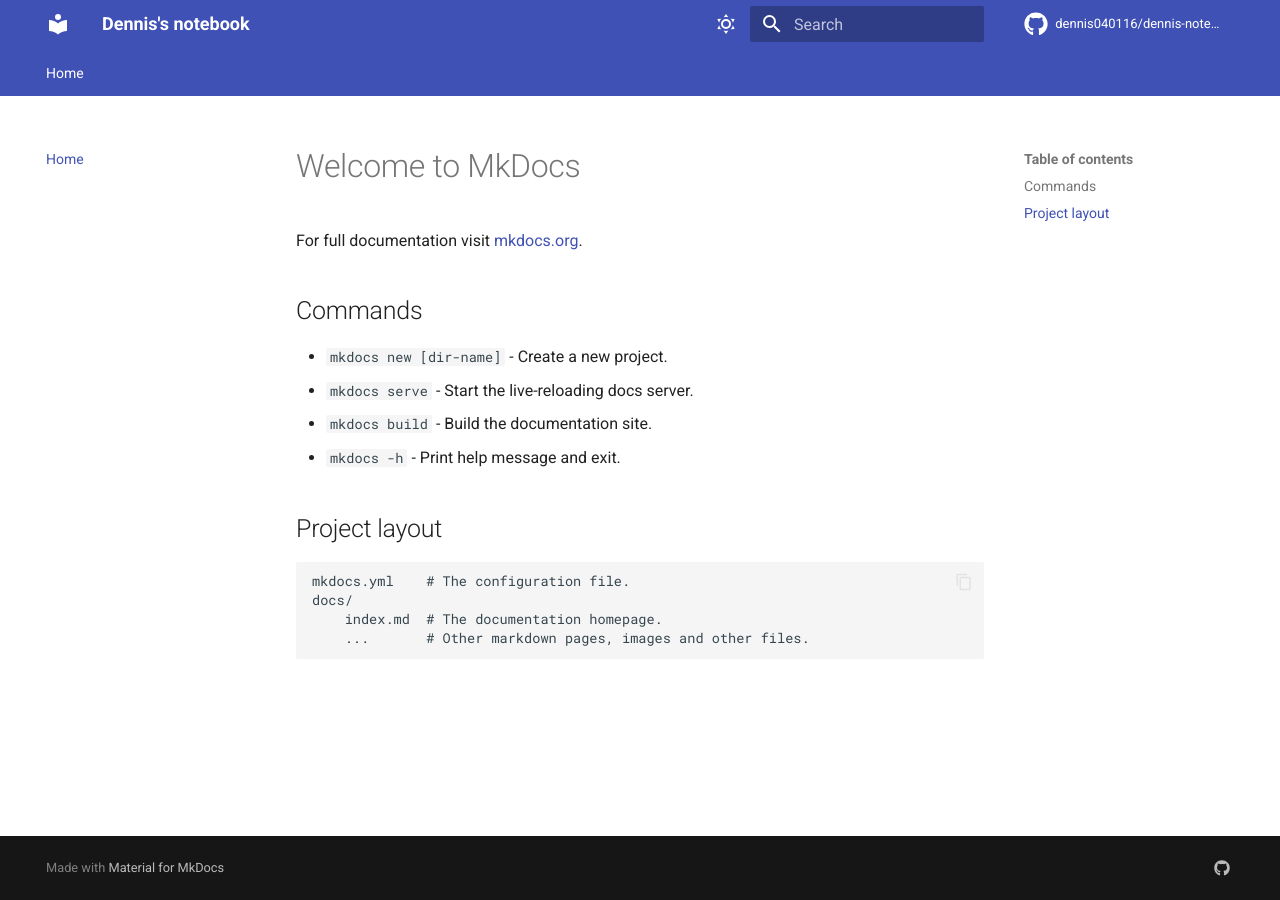
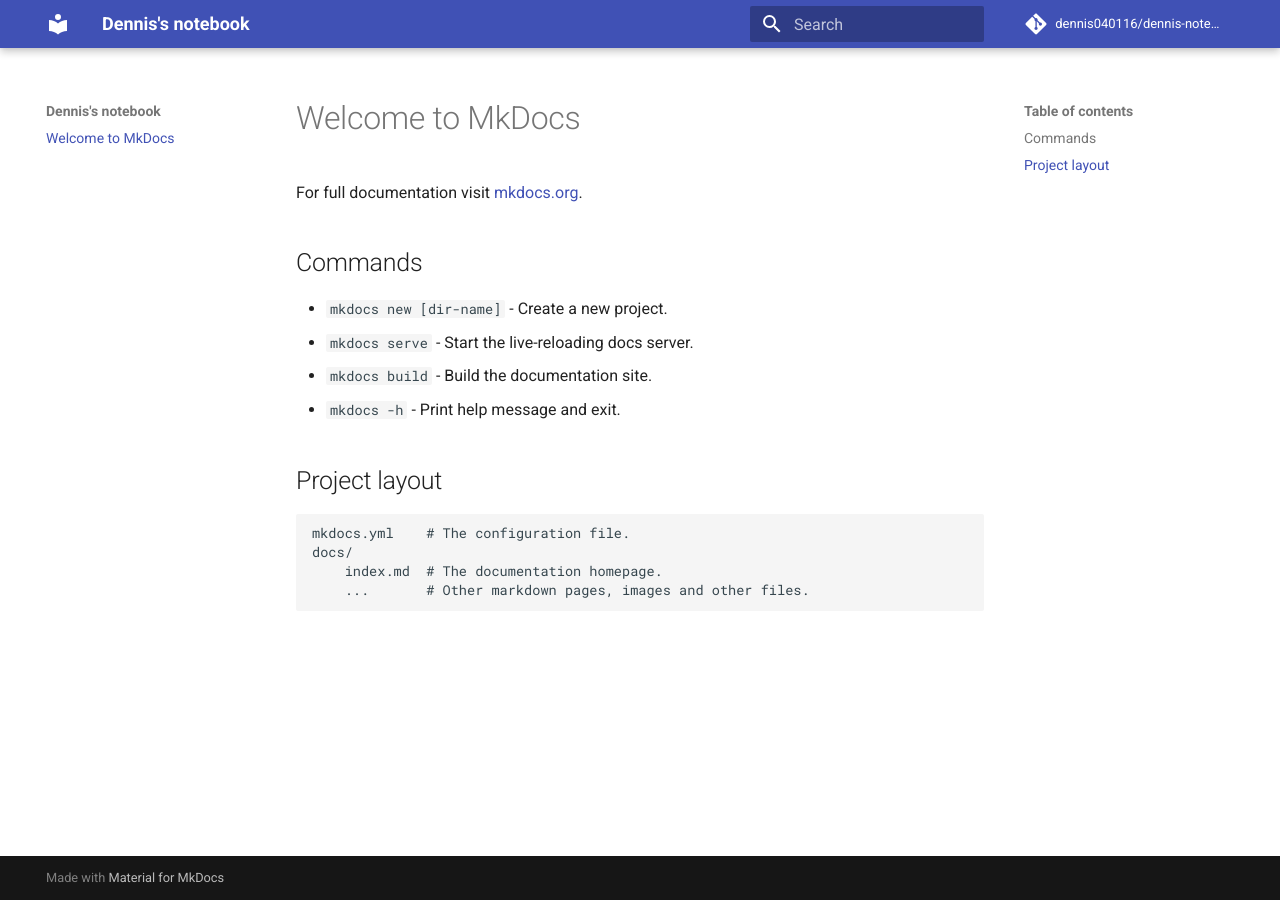
Before and after one commit to dennis040116/dennis-notebook, an MkDocs documentation site: the page built from docs/index.md, in a window 1280 px wide. Built offline with MkDocs 1.6.1 and Material for MkDocs 9.7.7, drawn with Linux system fonts in a browser that asks for light colours; nearby versions of some CDN libraries; library files that are not in the unit come from our copies; comment, search, counter and statistics services are not loaded.

Commit message:
20240119

```diff
--- a/mkdocs.yml
+++ b/mkdocs.yml
@@ -8,128 +8,128 @@
 
 theme:
   name: material
-  features:
-    - navigation.tabs
-    # - navigation.sections
-    - navigation.prune
-    - navigation.instant
-    - navigation.tracking
-    - navigation.indexes
-    #　- navigation.expand
-    - navigation.tracking
-    - navigation.top
-    - header.autohide
-    - search.highlight
-    - search.share
-    - search.suggest
-    # - toc.integrate
-    - content.code.copy
-    - content.code.annotate
-    - material.extensions.emoji.twemoji
+#   features:
+#     - navigation.tabs
+#     # - navigation.sections
+#     - navigation.prune
+#     - navigation.instant
+#     - navigation.tracking
+#     - navigation.indexes
+#     #　- navigation.expand
+#     - navigation.tracking
+#     - navigation.top
+#     - header.autohide
+#     - search.highlight
+#     - search.share
+#     - search.suggest
+#     # - toc.integrate
+#     - content.code.copy
+#     - content.code.annotate
+#     - material.extensions.emoji.twemoji
 
 
-  palette:
+#   palette:
 
-    # Palette toggle for light mode
-    - media: "(prefers-color-scheme: light)"
-      scheme: default
-      primary: indigo
-      accent: deep purple
-      toggle:
-        icon: material/weather-sunny
-        name: Switch to dark mode
+#     # Palette toggle for light mode
+#     - media: "(prefers-color-scheme: light)"
+#       scheme: default
+#       primary: indigo
+#       accent: deep purple
+#       toggle:
+#         icon: material/weather-sunny
+#         name: Switch to dark mode
 
-    # Palette toggle for dark mode
-    - media: "(prefers-color-scheme: dark)"
-      scheme: slate
-      primary: cyan
-      accent: deep purple
-      toggle:
-        icon: material/weather-night
-        name: Switch to light mode
-  font:
-    text: Roboto
-    code: Roboto Mono
-  icon:
-    repo: fontawesome/brands/github
+#     # Palette toggle for dark mode
+#     - media: "(prefers-color-scheme: dark)"
+#       scheme: slate
+#       primary: cyan
+#       accent: deep purple
+#       toggle:
+#         icon: material/weather-night
+#         name: Switch to light mode
+#   font:
+#     text: Roboto
+#     code: Roboto Mono
+#   icon:
+#     repo: fontawesome/brands/github
 
 
-markdown_extensions:
-  - toc:
-      permalink: true
-      toc_depth: 4
-  - meta
-  - def_list
-  - attr_list
-  - md_in_html
-  - sane_lists
-  - admonition
-  - pymdownx.keys
-  - pymdownx.mark
-  - pymdownx.tilde
-  - pymdownx.critic
-  - pymdownx.details
-  - pymdownx.snippets
-  - pymdownx.magiclink
-  - pymdownx.inlinehilite
-  - pymdownx.smartsymbols  #智能符号
-  # - pymdownx.superfences: # 可在列表等处嵌入块
-  #     # make exceptions to highlighting of code:
-  #     custom_fences:
-  #         - name: mermaid
-  #           class: mermaid
-  #           format: !!python/name:mermaid2.fence_mermaid
-  - pymdownx.tabbed:
-      alternate_style: true
-  - pymdownx.tasklist:
-      custom_checkbox: true
-  - pymdownx.highlight:
-      anchor_linenums: true
-  - pymdownx.arithmatex:
-      generic: true
-  - footnotes
-  - meta # 支持markdown博客文件头的元数据，比如标题
-  - toc:
-      permalink: "#"
-      baselevel: 1
-      separator: "_"
-  - attr_list
-  - pymdownx.highlight: # 支持代码块语法高亮，！！！跟mermaid冲突
-  # - linenums: true # 显示行号
+# markdown_extensions:
+#   - toc:
+#       permalink: true
+#       toc_depth: 4
+#   - meta
+#   - def_list
+#   - attr_list
+#   - md_in_html
+#   - sane_lists
+#   - admonition
+#   - pymdownx.keys
+#   - pymdownx.mark
+#   - pymdownx.tilde
+#   - pymdownx.critic
+#   - pymdownx.details
+#   - pymdownx.snippets
+#   - pymdownx.magiclink
+#   - pymdownx.inlinehilite
+#   - pymdownx.smartsymbols  #智能符号
+#   # - pymdownx.superfences: # 可在列表等处嵌入块
+#   #     # make exceptions to highlighting of code:
+#   #     custom_fences:
+#   #         - name: mermaid
+#   #           class: mermaid
+#   #           format: !!python/name:mermaid2.fence_mermaid
+#   - pymdownx.tabbed:
+#       alternate_style: true
+#   - pymdownx.tasklist:
+#       custom_checkbox: true
+#   - pymdownx.highlight:
+#       anchor_linenums: true
+#   - pymdownx.arithmatex:
+#       generic: true
+#   - footnotes
+#   - meta # 支持markdown博客文件头的元数据，比如标题
+#   - toc:
+#       permalink: "#"
+#       baselevel: 1
+#       separator: "_"
+#   - attr_list
+#   - pymdownx.highlight: # 支持代码块语法高亮，！！！跟mermaid冲突
+#   # - linenums: true # 显示行号
 
-plugins:
-  - changelog
-  - search:
-      lang: zh
-  - git-revision-date-localized:
-      type: datetime
-      timezone: Asia/Shanghai
-      locale: zh
-      enable_creation_date: true
+# plugins:
+#   - changelog
+#   - search:
+#       lang: zh
+#   - git-revision-date-localized:
+#       type: datetime
+#       timezone: Asia/Shanghai
+#       locale: zh
+#       enable_creation_date: true
 
-extra_css:
-  - https://cdnjs.cloudflare.com/ajax/libs/KaTeX/0.16.7/katex.min.css
-  - css/custom.css
-  - css/card.css
-  - css/tasklist.css
-  - css/flink.css
-  - css/more_changelog.css
+# extra_css:
+#   - https://cdnjs.cloudflare.com/ajax/libs/KaTeX/0.16.7/katex.min.css
+#   - css/custom.css
+#   - css/card.css
+#   - css/tasklist.css
+#   - css/flink.css
+#   - css/more_changelog.css
 
 
-extra_javascript:
-  - js/baidu-tongji.js
-  - js/katex.js
-  - https://cdnjs.cloudflare.com/ajax/libs/KaTeX/0.16.7/katex.min.js
-  - https://cdnjs.cloudflare.com/ajax/libs/KaTeX/0.16.7/contrib/auto-render.min.js
+# extra_javascript:
+#   - js/baidu-tongji.js
+#   - js/katex.js
+#   - https://cdnjs.cloudflare.com/ajax/libs/KaTeX/0.16.7/katex.min.js
+#   - https://cdnjs.cloudflare.com/ajax/libs/KaTeX/0.16.7/contrib/auto-render.min.js
 
-extra:
-  social:
-    - icon: fontawesome/brands/github
-      link: https://github.com/Yaoyaolingbro/notebook/home
-  analytics:
-    provider: google
-    property: G-KJB4RXSKZG
+# extra:
+#   social:
+#     - icon: fontawesome/brands/github
+#       link: https://github.com/Yaoyaolingbro/notebook/home
+#   analytics:
+#     provider: google
+#     property: G-KJB4RXSKZG
 
 
-nav:
-  - Home: index.md
+# nav:
+#   - Home: index.md
```
